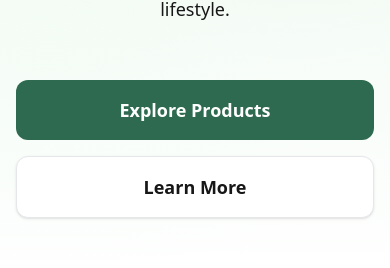
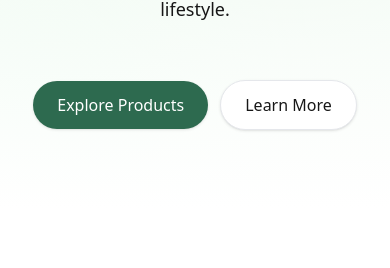
Before and after one commit to sohamrudrawar67-star/NATURALREMEDIES, a Next.js app: page / in a window 390 px wide. Shown: the part 367-635 px from the top of the page. Built offline with nearby package versions, Linux system fonts and the light colour scheme; no server answers; the database is empty.

Commit message:
Refine mobile buttons: simplistic, rounded-full, non-stretching

```diff
--- a/src/app/page.tsx
+++ b/src/app/page.tsx
@@ -41,16 +41,16 @@ export default function Home() {
           <p className="text-lg md:text-xl text-muted-foreground max-w-2xl font-medium leading-relaxed mt-2">
             Discover our range of authentic, organic, and affordable herbal remedies crafted with pure ingredients for a healthier lifestyle.
           </p>
-          <div className="flex flex-col sm:flex-row gap-4 mt-8 w-full sm:w-auto">
+          <div className="flex flex-wrap items-center justify-center gap-3 sm:gap-4 mt-8">
             <Link
               href="/products"
-              className="bg-primary text-primary-foreground px-8 py-4 rounded-xl font-bold hover:bg-primary/90 hover:-translate-y-1 hover:shadow-lg transition-all duration-300 w-full sm:w-auto text-lg"
+              className="bg-primary text-primary-foreground px-6 sm:px-8 py-3 sm:py-3.5 rounded-full font-medium sm:font-semibold hover:bg-primary/90 hover:-translate-y-0.5 hover:shadow-md transition-all duration-300 text-base sm:text-lg shadow-sm"
             >
               Explore Products
             </Link>
             <Link
               href="/about"
-              className="bg-white text-foreground px-8 py-4 rounded-xl font-bold hover:bg-gray-50 hover:-translate-y-1 hover:shadow-lg transition-all duration-300 shadow-sm border border-border w-full sm:w-auto text-lg"
+              className="bg-white text-foreground px-6 sm:px-8 py-3 sm:py-3.5 rounded-full font-medium sm:font-semibold hover:bg-gray-50 hover:-translate-y-0.5 hover:shadow-md transition-all duration-300 shadow-sm border border-border text-base sm:text-lg"
             >
               Learn More
             </Link>
```
